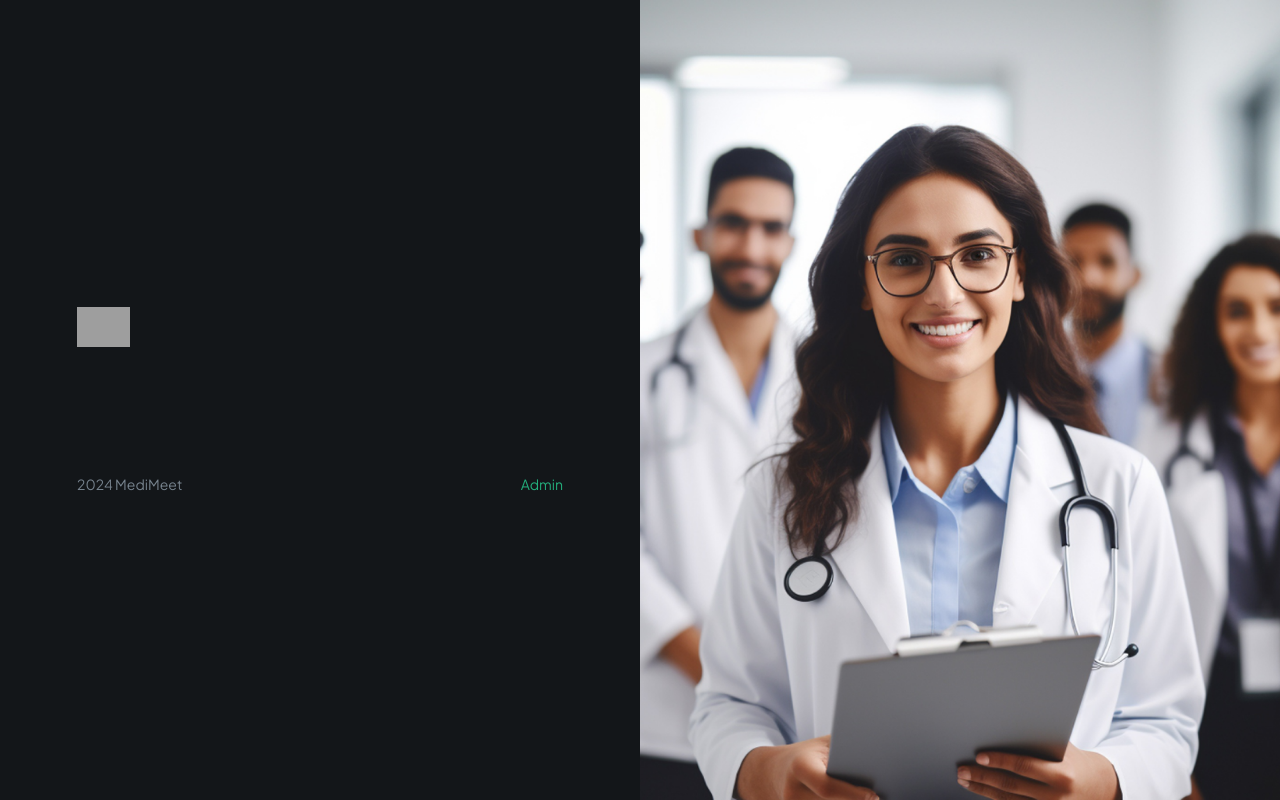
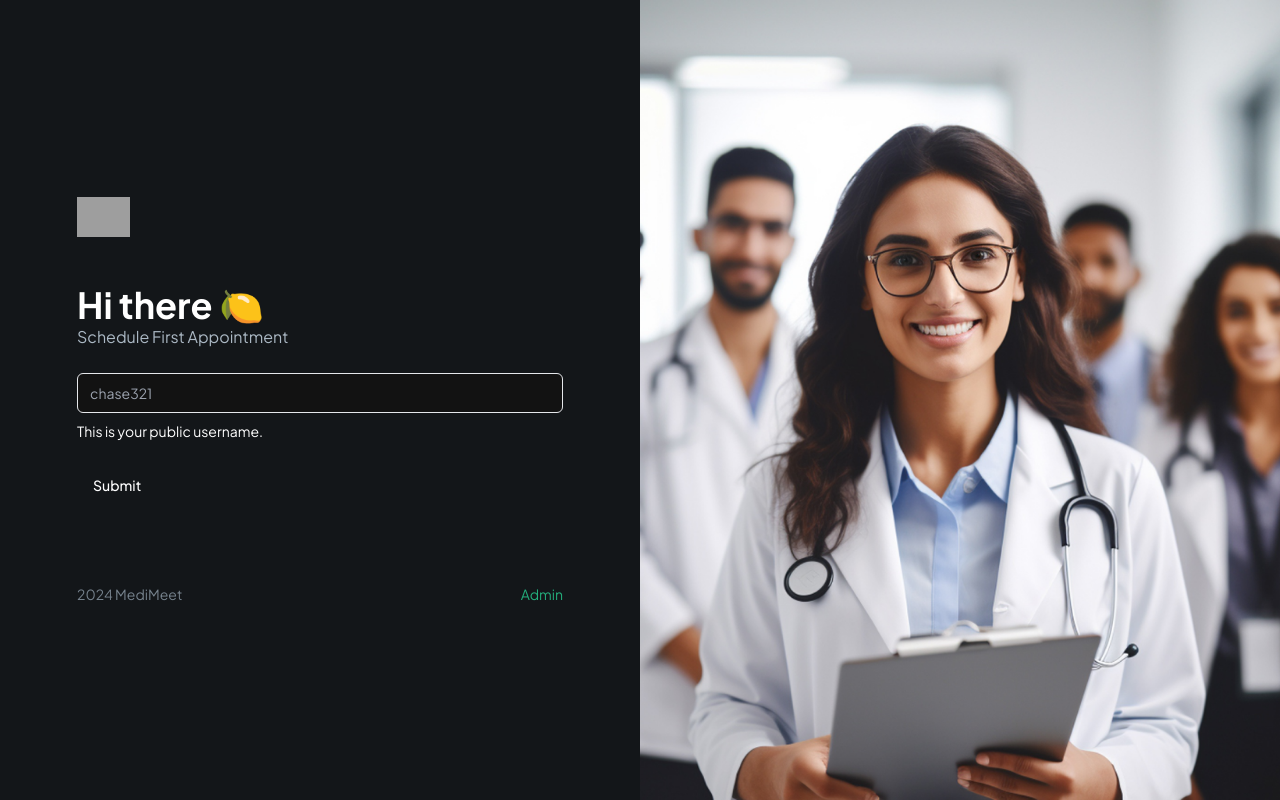
Before and after one commit to leonwatson2/medimeet, a Next.js app: page / in a window 1280 px wide. Built offline with nearby package versions, Linux system fonts and the light colour scheme; grey boxes are pictures that could not be loaded.

Commit message:
Added custom form component

```diff
--- /dev/null
+++ b/components/CustomFormField.tsx
@@ -0,0 +1,58 @@
+"use client";
+import React from "react";
+import {
+  FormField,
+  FormItem,
+  FormLabel,
+  FormControl,
+  FormDescription,
+  FormMessage,
+} from "./ui/form";
+import { Input } from "./ui/input";
+import { Control, ControllerRenderProps } from "react-hook-form";
+import { FormFieldType } from "./forms/PatientForm";
+type CustomFormProps = {
+  control: Control<any>;
+  fieldType: FormFieldType;
+  name: string;
+  label?: string;
+  placeholder?: string;
+  iconSrc?: string;
+  iconAlt?: string;
+  disabled?: boolean;
+  showTimeSelect?: boolean;
+  children?: React.ReactNode;
+  renderSkeleton?: (field: unknown) => React.ReactNode;
+};
+
+const RenderField = ({
+  field,
+  ...props
+}: { field: ControllerRenderProps } & Omit<
+  CustomFormProps,
+  "control" | "name" | "label" | "fieldType"
+>) => {
+  return <Input placeholder="chase321" {...field} {...props} />;
+};
+export const CustomFormField = ({
+  control,
+  name,
+  label,
+  fieldType,
+  ...props
+}: CustomFormProps) => {
+  return (
+    <FormField
+      control={control}
+      name={name}
+      render={({ field }) => (
+        <FormItem>
+          {fieldType !== "checkbox" && label && <FormLabel>{label}</FormLabel>}
+          <RenderField field={field} {...props} />
+          <FormDescription>This is your public username.</FormDescription>
+          <FormMessage className="shad-error" />
+        </FormItem>
+      )}
+    />
+  );
+};
--- a/components/forms/PatientForm.tsx
+++ b/components/forms/PatientForm.tsx
@@ -1,9 +1,55 @@
-import React from 'react'
+"use client";
+import { zodResolver } from "@hookform/resolvers/zod";
+import { useForm } from "react-hook-form";
+import { z } from "zod";
+import { Form } from "../ui/form";
+import { Button } from "../ui/button";
+import { CustomFormField } from "../CustomFormField";
 
+export type FormFieldType =
+  | "input"
+  | "checkbox"
+  | "phoneInput"
+  | "textarea"
+  | "select"
+  | "skeleton"
+  | "datePicker";
+
+const loginFormSchema = z.object({
+  username: z.string().min(4, {
+    message: "Username must be longer than 4 characters. Sorry 🤷",
+  }),
+});
+type LoginFormSchema = z.infer<typeof loginFormSchema>;
 export const PatientForm = () => {
+  const form = useForm<LoginFormSchema>({
+    resolver: zodResolver(loginFormSchema),
+    defaultValues: {
+      username: "",
+    },
+  });
+  const onSubmit = (values: LoginFormSchema) => {
+    console.log(values);
+  };
   return (
-    <div >
-
+    <div>
+      <Form {...form}>
+        <form
+          onSubmit={form.handleSubmit(onSubmit)}
+          className="space-y-6 flex-1"
+        >
+          <section>
+            <h1 className="header"> Hi there 🍋</h1>
+            <p className="text-dark-700"> Schedule First Appointment</p>
+          </section>
+          <CustomFormField
+            fieldType={"input"}
+            name="username"
+            control={form.control}
+          />
+          <Button type="submit">Submit</Button>
+        </form>
+      </Form>
     </div>
-  )
-}
+  );
+};
--- /dev/null
+++ b/components/ui/form.tsx
@@ -0,0 +1,178 @@
+"use client"
+
+import * as React from "react"
+import * as LabelPrimitive from "@radix-ui/react-label"
+import { Slot } from "@radix-ui/react-slot"
+import {
+  Controller,
+  ControllerProps,
+  FieldPath,
+  FieldValues,
+  FormProvider,
+  useFormContext,
+} from "react-hook-form"
+
+import { cn } from "@/lib/utils"
+import { Label } from "@/components/ui/label"
+
+const Form = FormProvider
+
+type FormFieldContextValue<
+  TFieldValues extends FieldValues = FieldValues,
+  TName extends FieldPath<TFieldValues> = FieldPath<TFieldValues>
+> = {
+  name: TName
+}
+
+const FormFieldContext = React.createContext<FormFieldContextValue>(
+  {} as FormFieldContextValue
+)
+
+const FormField = <
+  TFieldValues extends FieldValues = FieldValues,
+  TName extends FieldPath<TFieldValues> = FieldPath<TFieldValues>
+>({
+  ...props
+}: ControllerProps<TFieldValues, TName>) => {
+  return (
+    <FormFieldContext.Provider value={{ name: props.name }}>
+      <Controller {...props} />
+    </FormFieldContext.Provider>
+  )
+}
+
+const useFormField = () => {
+  const fieldContext = React.useContext(FormFieldContext)
+  const itemContext = React.useContext(FormItemContext)
+  const { getFieldState, formState } = useFormContext()
+
+  const fieldState = getFieldState(fieldContext.name, formState)
+
+  if (!fieldContext) {
+    throw new Error("useFormField should be used within <FormField>")
+  }
+
+  const { id } = itemContext
+
+  return {
+    id,
+    name: fieldContext.name,
+    formItemId: `${id}-form-item`,
+    formDescriptionId: `${id}-form-item-description`,
+    formMessageId: `${id}-form-item-message`,
+    ...fieldState,
+  }
+}
+
+type FormItemContextValue = {
+  id: string
+}
+
+const FormItemContext = React.createContext<FormItemContextValue>(
+  {} as FormItemContextValue
+)
+
+const FormItem = React.forwardRef<
+  HTMLDivElement,
+  React.HTMLAttributes<HTMLDivElement>
+>(({ className, ...props }, ref) => {
+  const id = React.useId()
+
+  return (
+    <FormItemContext.Provider value={{ id }}>
+      <div ref={ref} className={cn("space-y-2", className)} {...props} />
+    </FormItemContext.Provider>
+  )
+})
+FormItem.displayName = "FormItem"
+
+const FormLabel = React.forwardRef<
+  React.ElementRef<typeof LabelPrimitive.Root>,
+  React.ComponentPropsWithoutRef<typeof LabelPrimitive.Root>
+>(({ className, ...props }, ref) => {
+  const { error, formItemId } = useFormField()
+
+  return (
+    <Label
+      ref={ref}
+      className={cn(error && "text-destructive", className)}
+      htmlFor={formItemId}
+      {...props}
+    />
+  )
+})
+FormLabel.displayName = "FormLabel"
+
+const FormControl = React.forwardRef<
+  React.ElementRef<typeof Slot>,
+  React.ComponentPropsWithoutRef<typeof Slot>
+>(({ ...props }, ref) => {
+  const { error, formItemId, formDescriptionId, formMessageId } = useFormField()
+
+  return (
+    <Slot
+      ref={ref}
+      id={formItemId}
+      aria-describedby={
+        !error
+          ? `${formDescriptionId}`
+          : `${formDescriptionId} ${formMessageId}`
+      }
+      aria-invalid={!!error}
+      {...props}
+    />
+  )
+})
+FormControl.displayName = "FormControl"
+
+const FormDescription = React.forwardRef<
+  HTMLParagraphElement,
+  React.HTMLAttributes<HTMLParagraphElement>
+>(({ className, ...props }, ref) => {
+  const { formDescriptionId } = useFormField()
+
+  return (
+    <p
+      ref={ref}
+      id={formDescriptionId}
+      className={cn("text-sm text-muted-foreground", className)}
+      {...props}
+    />
+  )
+})
+FormDescription.displayName = "FormDescription"
+
+const FormMessage = React.forwardRef<
+  HTMLParagraphElement,
+  React.HTMLAttributes<HTMLParagraphElement>
+>(({ className, children, ...props }, ref) => {
+  const { error, formMessageId } = useFormField()
+  const body = error ? String(error?.message) : children
+
+  if (!body) {
+    return null
+  }
+
+  return (
+    <p
+      ref={ref}
+      id={formMessageId}
+      className={cn("text-sm font-medium text-destructive", className)}
+      {...props}
+    >
+      {body}
+    </p>
+  )
+})
+FormMessage.displayName = "FormMessage"
+
+export {
+  useFormField,
+  Form,
+  FormItem,
+  FormLabel,
+  FormControl,
+  FormDescription,
+  FormMessage,
+  FormField,
+}
--- /dev/null
+++ b/components/ui/input.tsx
@@ -0,0 +1,25 @@
+import * as React from "react"
+
+import { cn } from "@/lib/utils"
+
+export interface InputProps
+  extends React.InputHTMLAttributes<HTMLInputElement> {}
+
+const Input = React.forwardRef<HTMLInputElement, InputProps>(
+  ({ className, type, ...props }, ref) => {
+    return (
+      <input
+        type={type}
+        className={cn(
+          "flex h-10 w-full rounded-md border border-input bg-background px-3 py-2 text-sm ring-offset-background file:border-0 file:bg-transparent file:text-sm file:font-medium file:text-foreground placeholder:text-muted-foreground focus-visible:outline-none focus-visible:ring-2 focus-visible:ring-ring focus-visible:ring-offset-2 disabled:cursor-not-allowed disabled:opacity-50",
+          className
+        )}
+        ref={ref}
+        {...props}
+      />
+    )
+  }
+)
+Input.displayName = "Input"
+
+export { Input }
--- /dev/null
+++ b/components/ui/label.tsx
@@ -0,0 +1,26 @@
+"use client"
+
+import * as React from "react"
+import * as LabelPrimitive from "@radix-ui/react-label"
+import { cva, type VariantProps } from "class-variance-authority"
+
+import { cn } from "@/lib/utils"
+
+const labelVariants = cva(
+  "text-sm font-medium leading-none peer-disabled:cursor-not-allowed peer-disabled:opacity-70"
+)
+
+const Label = React.forwardRef<
+  React.ElementRef<typeof LabelPrimitive.Root>,
+  React.ComponentPropsWithoutRef<typeof LabelPrimitive.Root> &
+    VariantProps<typeof labelVariants>
+>(({ className, ...props }, ref) => (
+  <LabelPrimitive.Root
+    ref={ref}
+    className={cn(labelVariants(), className)}
+    {...props}
+  />
+))
+Label.displayName = LabelPrimitive.Root.displayName
+
+export { Label }
--- a/package.json
+++ b/package.json
@@ -9,6 +9,8 @@
     "lint": "next lint"
   },
   "dependencies": {
+    "@hookform/resolvers": "^3.9.0",
+    "@radix-ui/react-label": "^2.1.0",
     "@radix-ui/react-slot": "^1.1.0",
     "class-variance-authority": "^0.7.0",
     "clsx": "^2.1.1",
@@ -17,8 +19,10 @@
     "next-themes": "^0.3.0",
     "react": "^18",
     "react-dom": "^18",
+    "react-hook-form": "^7.53.0",
     "tailwind-merge": "^2.5.2",
-    "tailwindcss-animate": "^1.0.7"
+    "tailwindcss-animate": "^1.0.7",
+    "zod": "^3.23.8"
   },
   "devDependencies": {
     "@types/node": "^20",
```
Also changed, not shown: 1 other file (tests, documents, lock files or other folders).
